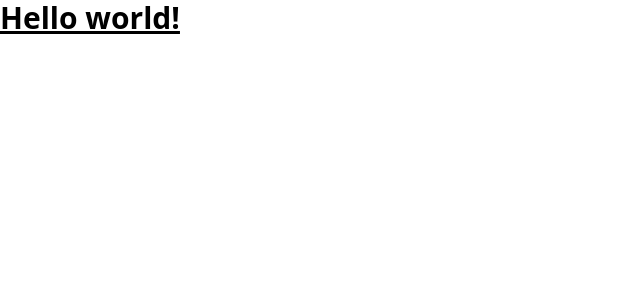
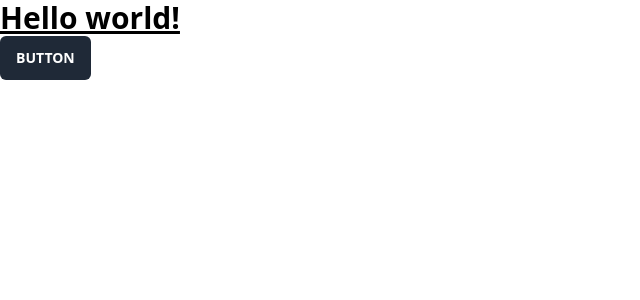
Before and after one commit to SantiagoMartinez99/running-project, a React (Vite) app: page / in a window 1280 px wide. Shown: the top 300 px of the page, without its empty margins (0-640 px from the left). Built offline with nearby package versions, Linux system fonts and the light colour scheme.

Commit message:
daisy UI

```diff
--- a/package.json
+++ b/package.json
@@ -20,6 +20,7 @@
     "@typescript-eslint/parser": "^7.2.0",
     "@vitejs/plugin-react-swc": "^3.5.0",
     "autoprefixer": "^10.4.19",
+    "daisyui": "^4.10.5",
     "eslint": "^8.57.0",
     "eslint-plugin-react-hooks": "^4.6.0",
     "eslint-plugin-react-refresh": "^0.4.6",
--- a/src/App.tsx
+++ b/src/App.tsx
@@ -1,5 +1,12 @@
 function App() {
-  return <h1 className="text-3xl font-bold underline">Hello world!</h1>;
+  return (
+    <>
+      <h1 className="text-3xl font-bold underline">Hello world!</h1>
+      <button className="inline-block cursor-pointer rounded-md bg-gray-800 px-4 py-3 text-center text-sm font-semibold uppercase text-white transition duration-200 ease-in-out hover:bg-gray-900">
+        Button
+      </button>
+    </>
+  );
 }
 
 export default App;
```
Also changed, not shown: 1 other file (tests, documents, lock files or other folders).
